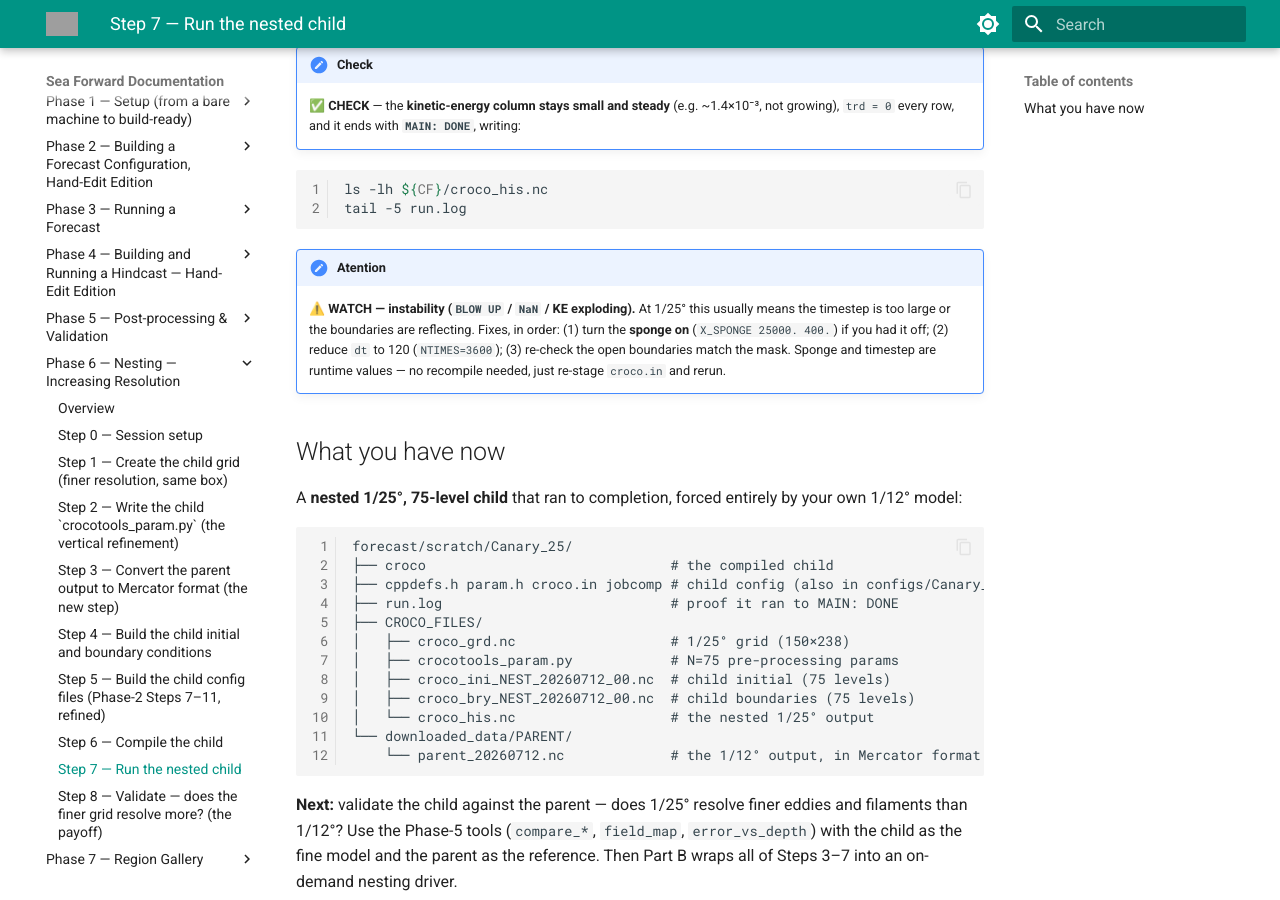
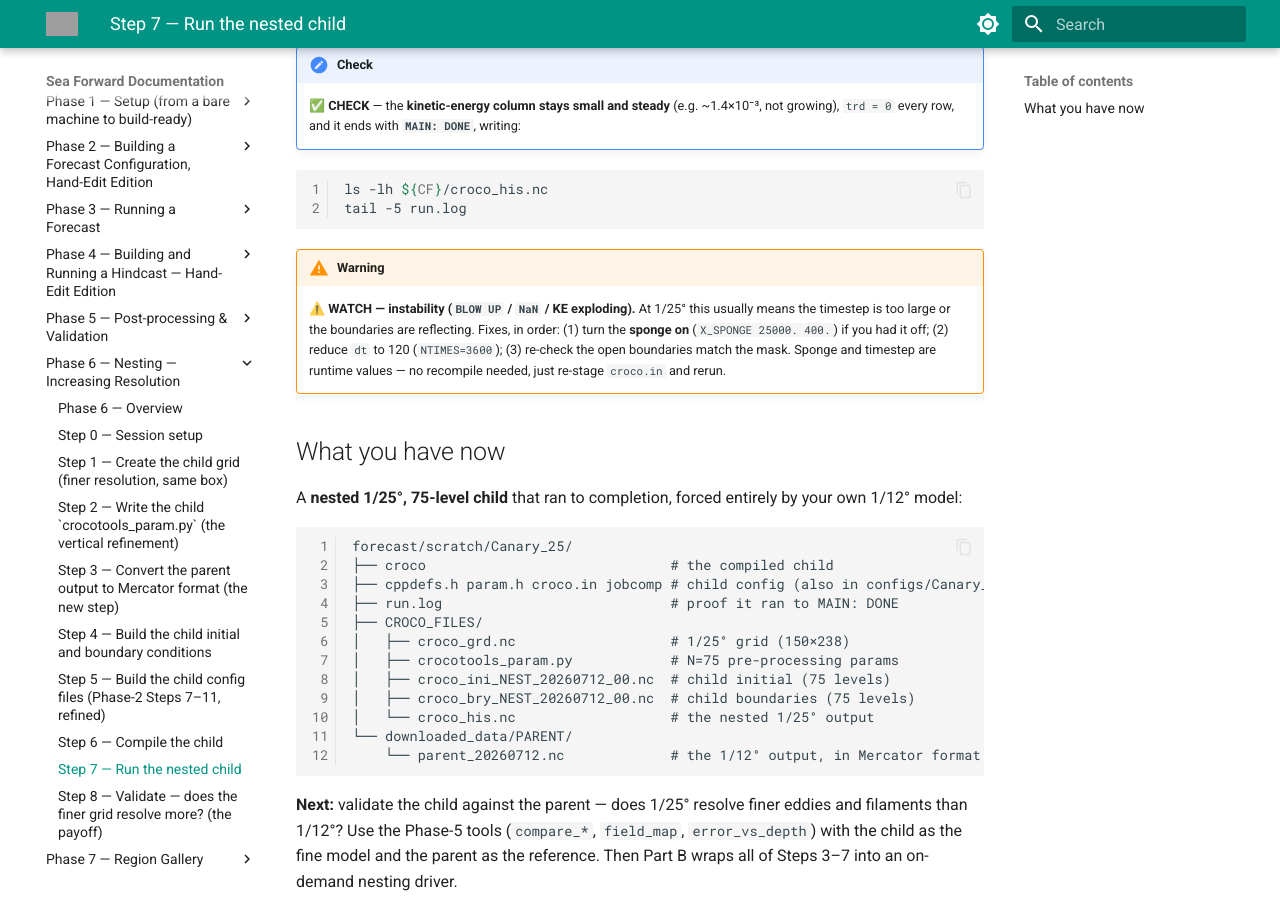
Before and after one commit to Njiecheu/sea-forward, an MkDocs documentation site: the page built from docs/phase6/step7.md, in a window 1280 px wide and 900 px high, scrolled down 401 px. Built offline with MkDocs 1.6.1 and Material for MkDocs 9.7.7, drawn with Linux system fonts in a browser that asks for light colours; grey boxes are pictures that could not be loaded.

Commit message:
Overview

````diff
--- a/docs/phase6/step7.md
+++ b/docs/phase6/step7.md
@@ -21,7 +21,7 @@ ls -lh ${CF}/croco_his.nc
 tail -5 run.log
 ```
 
-!!! atention
+!!! warning
     ⚠️ **WATCH — instability (`BLOW UP` / `NaN` / KE exploding).** At 1/25° this usually means the timestep is too large or the boundaries are reflecting. Fixes, in order: (1) turn the **sponge on** (`X_SPONGE 25000. 400.`) if you had it off; (2) reduce `dt` to 120 (`NTIMES=3600`); (3) re-check the open boundaries match the mask. Sponge and timestep are runtime values — no recompile needed, just re-stage `croco.in` and rerun.
 
 ## What you have now
--- a/mkdocs.yml
+++ b/mkdocs.yml
@@ -76,7 +76,7 @@ nav:
   - Home: index.md
   - Hands-on Documentation: handsOn.md
   - Phase 1 — Setup (from a bare machine to build-ready):
-      - Overview: phase1/01_setup.md
+      - Phase 1 — Overview: phase1/01_setup.md
       - 0. What you are building, in one picture: phase1/step0.md
       - 1. A Linux shell: phase1/step1.md
       - 2. System build tools: phase1/step2.md
@@ -101,7 +101,7 @@ nav:
       - What you have now: phase1/now.md
       - Troubleshooting: phase1/trouble.md
   - Phase 2 — Building a Forecast Configuration, Hand-Edit Edition:
-      - Overview: phase2/02_forecast_config.md
+      - Phase 2 — Overview: phase2/02_forecast_config.md
       - Set up your environment: phase2/step0.md
       - Step 1 — Create the grid definition: phase2/step1.md
       - Step 2 — Build the grid (run), then read its real size: phase2/step2.md
@@ -120,13 +120,13 @@ nav:
       - What you change for your own region: phase2/change.md
       - The consistency rules to remember: phase2/consistency.md
   - Phase 3 — Running a Forecast:
-      - Overview: phase3/03_forecast.md
+      - Phase 3 — Overview: phase3/03_forecast.md
       - Part A — The single manual run (recap of Phase 2): phase3/partA.md
       - Part B — The operational driver (daily cycle): phase3/partB.md
       - Why spin up before forecasting?: phase3/before.md
       - Quick reference — forecast: phase3/reference.md
   - Phase 4 — Building and Running a Hindcast — Hand-Edit Edition:
-      - Overview: phase4/04_hindcast.md
+      - Phase 4 — Overview: phase4/04_hindcast.md
       - Step 0 — Session ritual (the HINDCAST track): phase4/step0.md
       - Step 1 — Build the grid (its own, in the hindcast track): phase4/step1.md
       - Step 2 — The hindcast `crocotools_param.py`: phase4/step2.md
@@ -143,7 +143,7 @@ nav:
       - Quick reference — hindcast: phase4/reference.md
       - Troubleshooting (hindcast-specific): phase4/trouble.md
   - Phase 5 — Post-processing & Validation:
-      - Overview: phase5/05_postprocessing.md
+      - Phase 5 — Overview: phase5/05_postprocessing.md
       - 5.1 Quick start: phase5/step51.md
       - 5.2 Loading CROCO output — `postprocess`: phase5/step52.md
       - 5.3 Extracting fields — `postprocess`: phase5/step53.md
@@ -153,7 +153,7 @@ nav:
       - 5.7 Interpreting the results: phase5/step57.md
       - 5.8 Reference — module layout: phase5/step58.md
   - Phase 6 — Nesting — Increasing Resolution:
-      - Overview: phase6/06_nesting.md
+      - Phase 6 — Overview: phase6/06_nesting.md
       - Step 0 — Session setup: phase6/step0.md
       - Step 1 — Create the child grid (finer resolution, same box): phase6/step1.md
       - Step 2 — Write the child `crocotools_param.py` (the vertical refinement): phase6/step2.md
@@ -164,7 +164,7 @@ nav:
       - Step 7 — Run the nested child: phase6/step7.md
       - Step 8 — Validate — does the finer grid resolve more? (the payoff): phase6/step8.md
   - Phase 7 — Region Gallery:
-      - Overview: phase7/07_regions.md
+      - Phase 7 — Overview: phase7/07_regions.md
       - Canary — `Canary_12` (1/12°): phase7/canary.md
       - Gulf of Guinea — `IGOG_12` (1/12°): phase7/guinea.md
       - Agulhas — `Agulhas_12` (1/12°) — *coming soon*: phase7/agulhas.md
````
